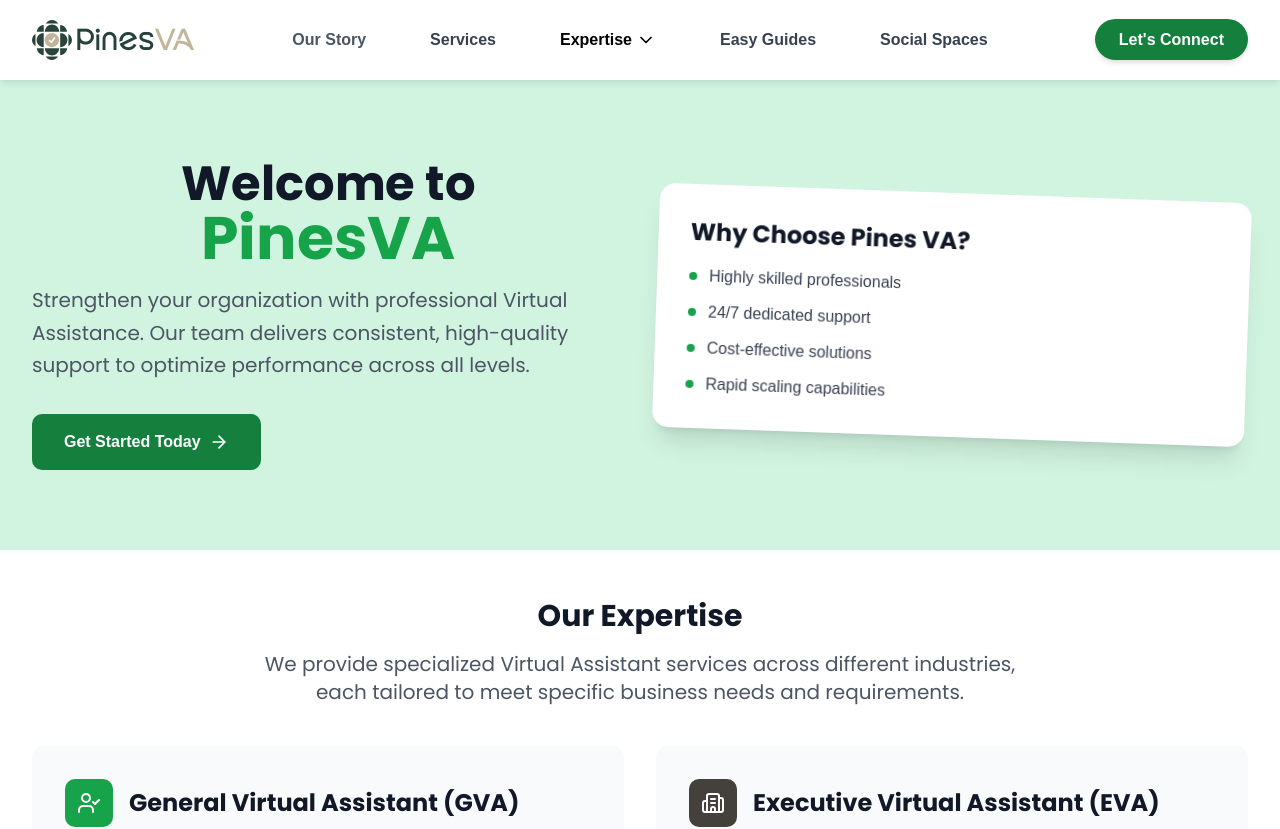
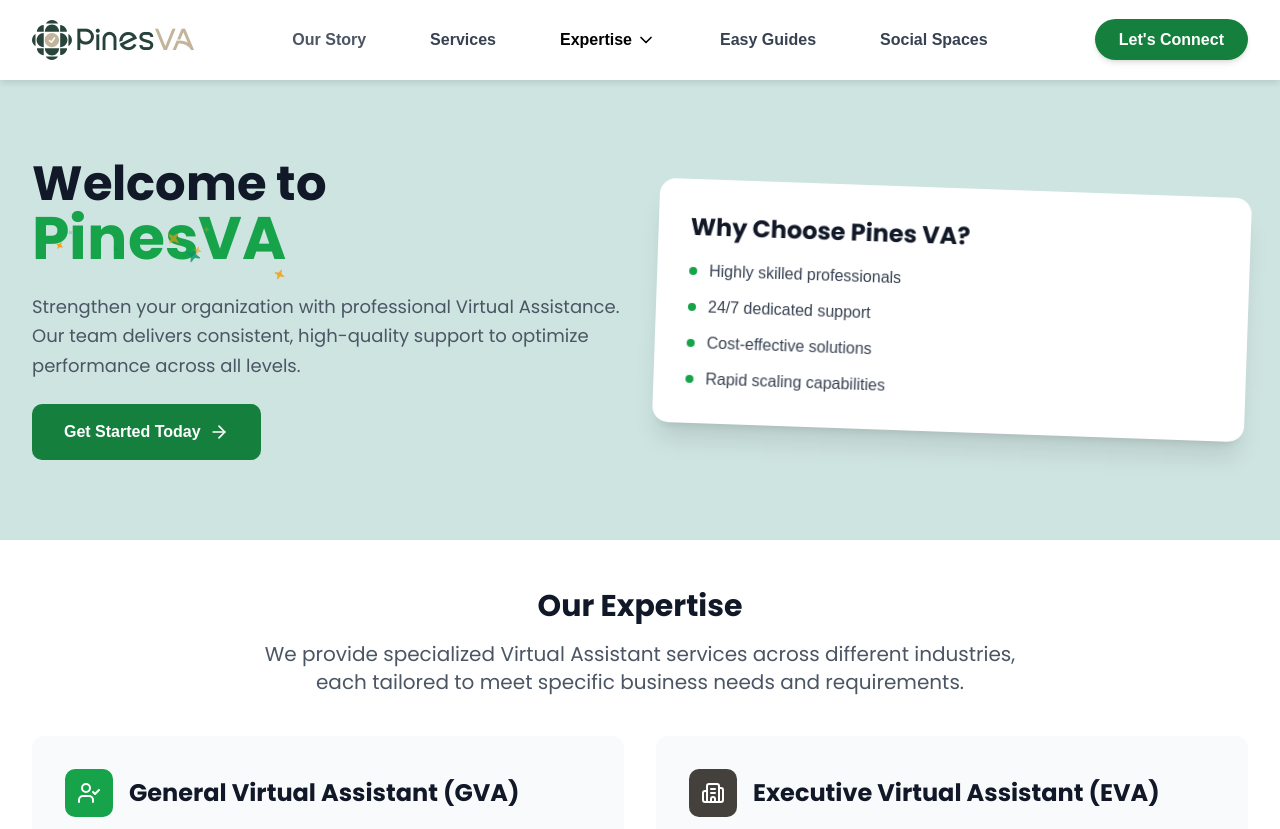
Before and after one commit to AinzCode/xPinesVA, a Next.js app: page / in a window 1280 px wide. Shown: the top 829 px of the page. Built offline with nearby package versions, Linux system fonts and the light colour scheme.

Commit message:
Update Hero.tsx

```diff
--- a/components/sections/Hero.tsx
+++ b/components/sections/Hero.tsx
@@ -1,12 +1,31 @@
 "use client";
 
+import dynamic from "next/dynamic";
 import { ArrowRight } from "lucide-react";
 import Link from "next/link";
 import SplitText from "../SplitText";
+import { useEffect, useState } from "react";
+
+// Lazy load SparklesText to improve initial load
+const SparklesText = dynamic(() =>
+  import("../ui/sparkles-text").then((mod) => ({ default: mod.SparklesText })),
+  { ssr: false }
+);
 
 export default function Hero() {
+  const [showSparkles, setShowSparkles] = useState(false);
+
+  useEffect(() => {
+    // Wait for SplitText animation to complete, then show sparkles
+    const timer = setTimeout(() => {
+      setShowSparkles(true);
+    }, 2000);
+
+    return () => clearTimeout(timer);
+  }, []);
+
   return (
-    <section className="bg-[#D1F4E0] py-12 lg:py-20">
+    <section className="bg-[#097969]/20 py-12 lg:py-20">
       <div className="max-w-7xl mx-auto px-4 sm:px-6 lg:px-8">
         <div className="lg:grid lg:grid-cols-2 lg:gap-8 items-center">
           <div className="mb-10 lg:mb-0">
@@ -24,12 +43,13 @@ export default function Hero() {
                   to={{ opacity: 1, y: 0 }}
                   threshold={0.1}
                   rootMargin="-110px"
-                  textAlign="center"
+                  textAlign="left"
                 />
+                <div className="relative">
                   <SplitText
                     text="PinesVA"
                     tag="span"
-                  className="text-4xl lg:text-6xl font-bold text-green-600 transition-colors duration-500 hover:text-green-700 block"
+                    className="text-4xl lg:text-6xl font-bold text-green-600 block"
                     delay={250}
                     duration={0.6}
                     ease="power3.out"
@@ -38,12 +58,24 @@ export default function Hero() {
                     to={{ opacity: 1, y: 0 }}
                     threshold={0.1}
                     rootMargin="-110px"
-                  textAlign="center"
+                    textAlign="left"
                   />
+                  {showSparkles && (
+                    <div className="absolute inset-0 pointer-events-none">
+                      <SparklesText
+                        className="text-4xl lg:text-6xl font-bold text-transparent block"
+                        colors={{ first: "#059669", second: "#f59e0b" }}
+                        sparklesCount={12}
+                      >
+                        PinesVA
+                      </SparklesText>
+                    </div>
+                  )}
+                </div>
               </div>
             </h1>
 
-            <p className="text-xl text-gray-600 mb-8 leading-relaxed">
+            <p className="text-lg text-gray-600 mb-6 leading-relaxed">
               Strengthen your organization with professional Virtual Assistance.
               Our team delivers consistent, high-quality support to optimize performance across all levels.
             </p>
```
Lines whose indentation alone changed are shown as unchanged.
